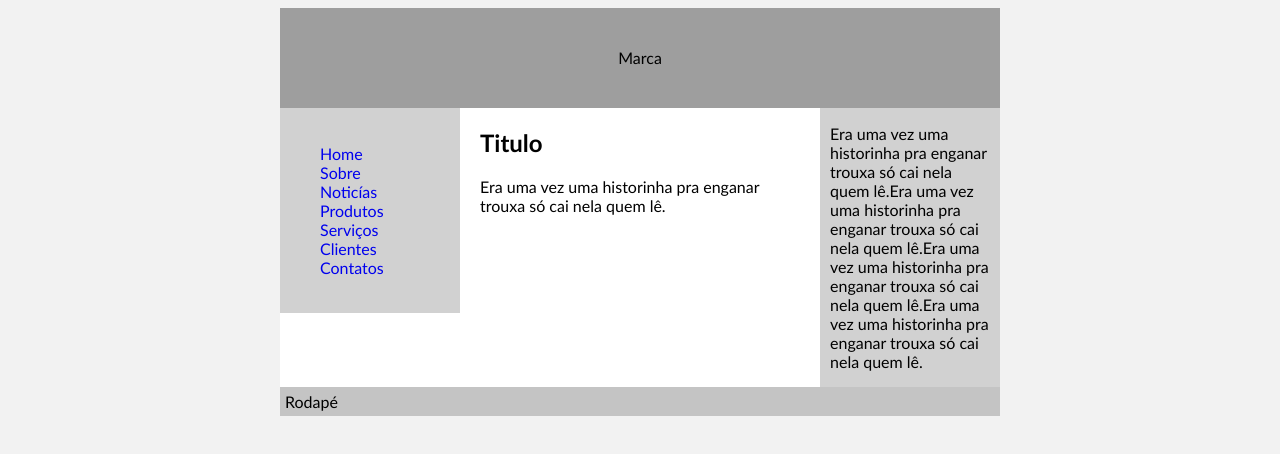
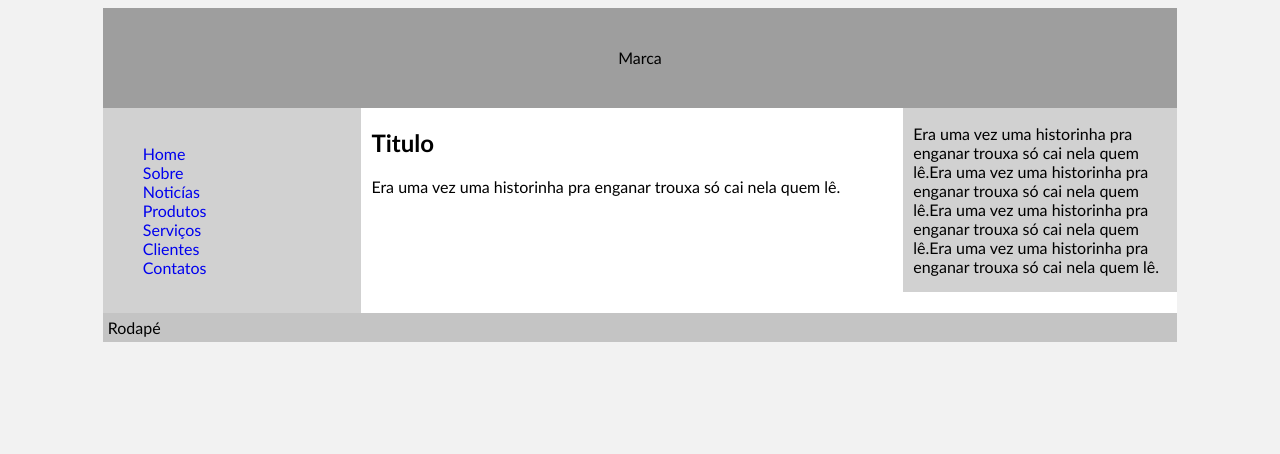
Before and after one commit to kewinkiister/WEB, a plain HTML site: page Seção5/layout.html in a window 1280 px wide. Drawn offline with Linux system fonts and the light colour scheme.

Commit message:
Layoyts Liquidos

```diff
--- a/Seção5/css/estilo.css
+++ b/Seção5/css/estilo.css
@@ -134,7 +134,7 @@ ul #atual a{
 
 *************************************************************/
 
-/*******************Layouts ***************/
+/*******************Layouts Fixo***************
 
 body{
 	font-family: "Trebuchet MS", Helvetica, sans-serif;
@@ -199,3 +199,74 @@ body{
 	background: #c4c4c4;
 	padding: 5px;
 }
+
+*************************************************************/
+
+/*******************Layouts Liquido***************/
+
+body{
+	font-family: "Trebuchet MS", Helvetica, sans-serif;
+	background: #f2f2f2;
+}
+
+#container {
+	width: 85%;
+	margin: 0 auto;
+	background: #fff;
+	min-width: 720px;
+	max-width: 1280px;
+}
+
+#marca {
+	width: 100%;
+	height: 100px;
+	background: #9e9e9e;
+	text-align: center;
+	line-height: 100px;
+}
+
+#conteudo {
+	width: 75%;
+	float: right;
+}
+
+#conteudo-principal {
+	width: 64%;
+	float: left;
+}
+
+#conteudo-secundario {
+	width: 34%;
+	float: right;
+	background: #d1d1d1;
+}
+
+#conteudo-secundario h1,
+#conteudo-secundario h2,
+#conteudo-secundario h3,
+#conteudo-secundario p {
+	padding-left: 10px;
+	padding-right: 10px;
+}
+
+#navegacao {
+	width: 24%;
+	float: left;
+	padding-top: 20px;
+	padding-bottom: 20px;
+	background: #d1d1d1;
+}
+
+#navegacao ul {
+	list-style: none;
+}
+
+#navegacao li a {
+	text-decoration: none;
+}
+
+#rodape {
+	clear: both;
+	background: #c4c4c4;
+	padding: 5px;
+}
```
